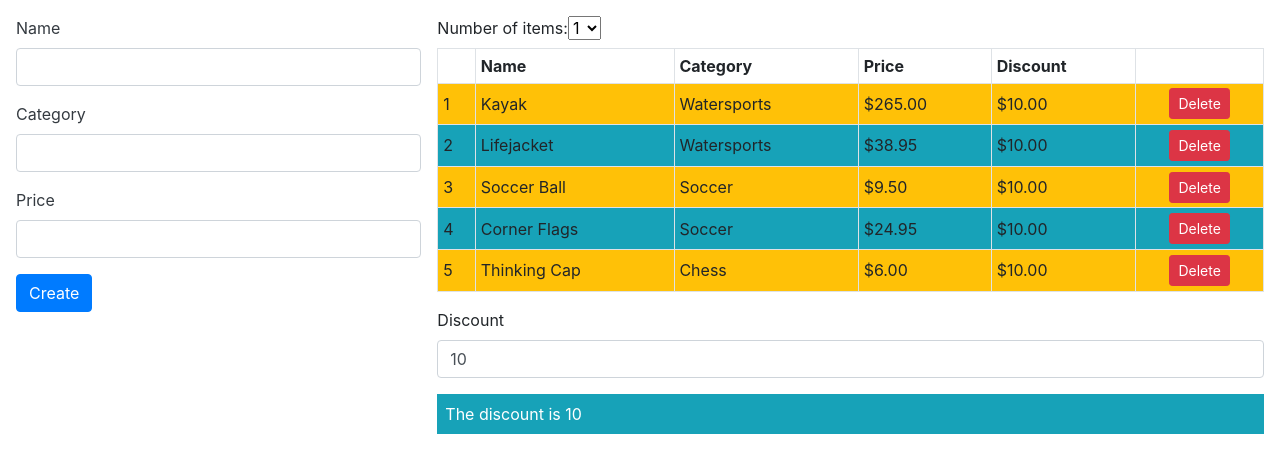
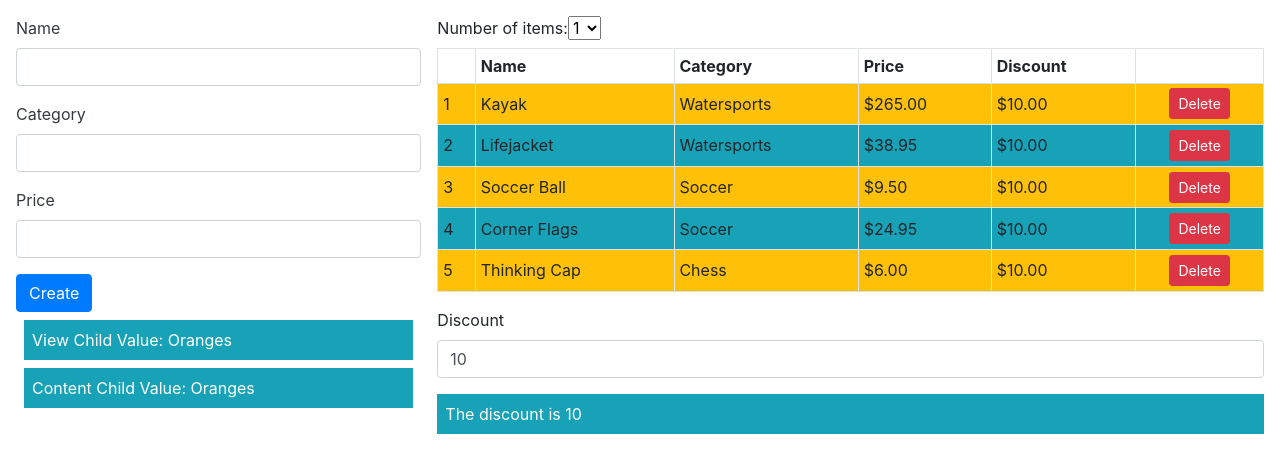
Before and after one commit to david2999999/Angular-6, an Angular app in the folder Understanding-Components/: page / in a window 1280 px wide. Shown: the top 472 px of the page. Built offline with nearby package versions, Linux system fonts and the light colour scheme.

Commit message:
local provider for all children

```diff
--- a/Understanding-Components/src/app/app.module.ts
+++ b/Understanding-Components/src/app/app.module.ts
@@ -23,6 +23,7 @@ import {DiscountAmountDirective} from "./directives/discountAmount.directive";
 import {SimpleDataSource} from "./model/datasource.model";
 import {Model} from "./model/repository.model";
 import {LOG_LEVEL, LOG_SERVICE, LogLevel, LogService, SpecialLogService} from "./service/log.service";
+import {PaDisplayValueDirective, VALUE_SERVICE} from "./directives/valueDisplay.directive";
 
 let logger = new LogService();
 logger.minimumLevel = LogLevel.DEBUG;
@@ -43,22 +44,14 @@ logger.minimumLevel = LogLevel.DEBUG;
     categoryFilterPipe,
     DiscountPipe,
     DiscountDisplayComponent,
-    DiscountEditorComponent
+    DiscountEditorComponent,
+    PaDisplayValueDirective
   ],
   imports: [
     BrowserModule, FormsModule, ReactiveFormsModule
   ],
-  providers: [DiscountService, SimpleDataSource, Model,
-              { provide: LOG_LEVEL, useValue: LogLevel.ERROR },
-              { provide: "debugLevel", useExisting: LOG_LEVEL },
-              { provide: LogService,
-                deps: ["debugLevel"],
-                useFactory: (level) => {
-                  let logger = new LogService();
-                  logger.minimumLevel = level;
-                  return logger;
-                }
-              }],
+  providers: [DiscountService, SimpleDataSource, Model, LogService,
+              { provide: VALUE_SERVICE, useValue: "Apples" }],
   bootstrap: [AppComponent]
 })
 export class AppModule { }
--- /dev/null
+++ b/Understanding-Components/src/app/directives/valueDisplay.directive.ts
@@ -0,0 +1,15 @@
+import {Directive, HostBinding, Inject, InjectionToken} from "@angular/core";
+
+export const VALUE_SERVICE = new InjectionToken("value_service");
+
+@Directive({
+  selector: "[paDisplayValue]"
+})
+export class PaDisplayValueDirective {
+  constructor( @Inject(VALUE_SERVICE) serviceValue: string) {
+    this.elementContent = serviceValue;
+  }
+
+  @HostBinding("textContent")
+  elementContent: string;
+}
--- a/Understanding-Components/src/app/product/product-form/product-form.component.html
+++ b/Understanding-Components/src/app/product/product-form/product-form.component.html
@@ -18,3 +18,9 @@
     Create
   </button>
 </form>
+<div class="bg-info text-white m-2 p-2">
+  View Child Value: <span paDisplayValue></span>
+</div>
+<div class="bg-info text-white m-2 p-2">
+  Content Child Value: <ng-content></ng-content>
+</div>
--- a/Understanding-Components/src/app/product/product-form/product-form.component.ts
+++ b/Understanding-Components/src/app/product/product-form/product-form.component.ts
@@ -2,11 +2,13 @@ import {Component, EventEmitter, OnInit, Output} from '@angular/core';
 import {ProductFormGroup} from "../../model/product-form.model";
 import {Product} from "../../model/product.model";
 import {Model} from "../../model/repository.model";
+import {VALUE_SERVICE} from "../../directives/valueDisplay.directive";
 
 @Component({
   selector: 'paProductForm',
   templateUrl: './product-form.component.html',
-  styleUrls: ['./product-form.component.css']
+  styleUrls: ['./product-form.component.css'],
+  providers: [{ provide: VALUE_SERVICE, useValue: "Oranges" }]
 })
 export class ProductFormComponent {
   form: ProductFormGroup = new ProductFormGroup();
--- a/Understanding-Components/src/app/product/product.component.html
+++ b/Understanding-Components/src/app/product/product.component.html
@@ -1,6 +1,8 @@
 <div class="row m-2">
   <div class="col-4 p-2 text-dark">
-    <paProductForm></paProductForm>
+    <paProductForm>
+      <span paDisplayValue></span>
+    </paProductForm>
   </div>
   <div class="col-8 p-2">
       <paProductTable></paProductTable>
```
